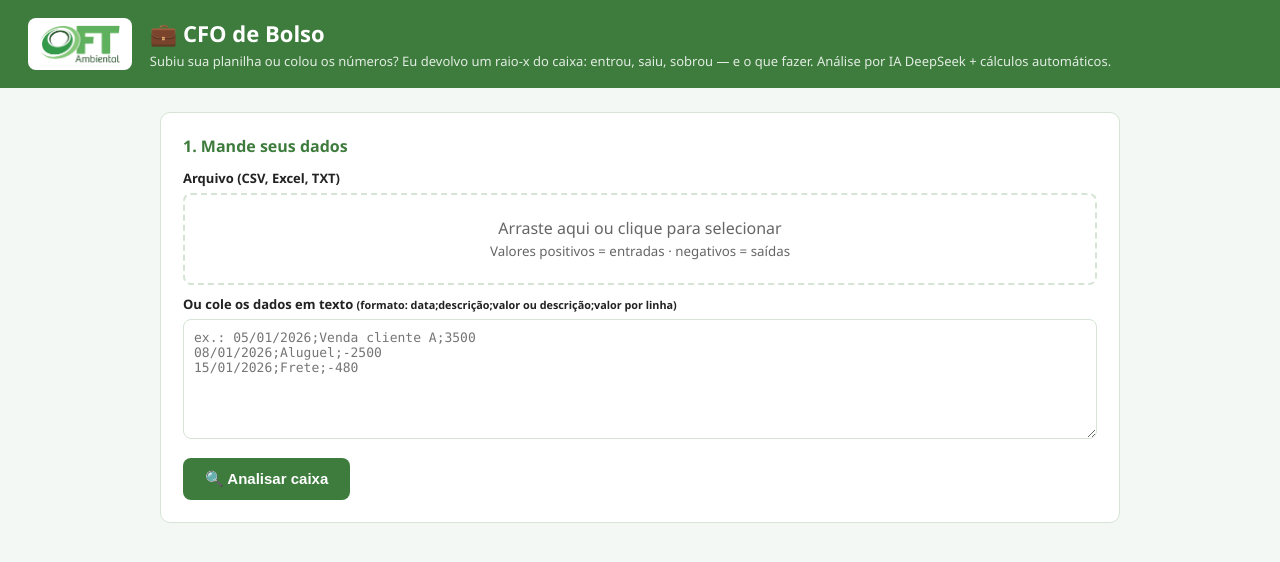
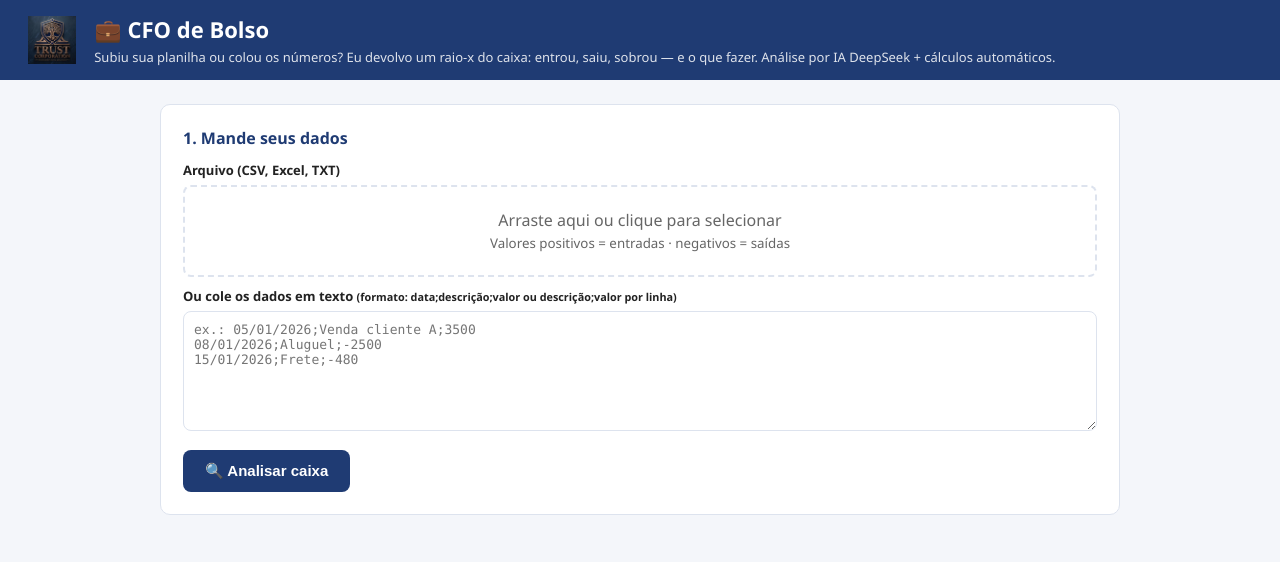
Before and after one commit to Trustcorporation88/finance, a Flask app: page / in a window 1280 px wide. Shown: the top 562 px of the page. Run offline with Flask 3, Linux system fonts and the light colour scheme.

Commit message:
Troca tema para azul e logo da TRUST no site

```diff
--- a/templates/index.html
+++ b/templates/index.html
@@ -6,14 +6,14 @@
 <title>CFO de Bolso — Raio-X do Caixa</title>
 <style>
   :root {
-    --azul: #3E7C3E; --azul2: #5FB15D; --verde: #1E8E3E; --vermelho: #C0392B;
-    --amarelo: #F39C12; --cinza: #555; --bg: #f4f8f4; --borda: #d5e4d5;
+    --azul: #1F3B73; --azul2: #2c53a0; --verde: #1E8E3E; --vermelho: #C0392B;
+    --amarelo: #F39C12; --cinza: #555; --bg: #f4f6fa; --borda: #dde3ee;
   }
   * { box-sizing: border-box; margin: 0; padding: 0; }
   body { font-family: 'Segoe UI', Calibri, sans-serif; background: var(--bg); color: #222; }
-  header { background: var(--azul); color: #fff; padding: 18px 28px; display: flex; align-items: center; gap: 18px; }
-  header .logo { background: #fff; border-radius: 8px; padding: 6px 12px; height: 52px; display: flex; align-items: center; }
-  header .logo img { height: 38px; width: auto; }
+  header { background: var(--azul); color: #fff; padding: 14px 28px; display: flex; align-items: center; gap: 18px; }
+  header .logo { height: 52px; display: flex; align-items: center; }
+  header .logo img { height: 48px; width: auto; }
   header h1 { font-size: 22px; }
   header p { font-size: 13px; opacity: .85; margin-top: 4px; }
   main { max-width: 1000px; margin: 24px auto; padding: 0 20px; }
@@ -21,7 +21,7 @@
   .card h2 { font-size: 16px; color: var(--azul); margin-bottom: 12px; }
   label { font-size: 13px; font-weight: 600; display: block; margin: 10px 0 6px; }
   .upload-box { border: 2px dashed var(--borda); border-radius: 8px; padding: 22px; text-align: center; color: #666; transition: .2s; cursor: pointer; }
-  .upload-box.drag { border-color: var(--azul2); background: #eef7ee; }
+  .upload-box.drag { border-color: var(--azul2); background: #eef3fb; }
   textarea { width: 100%; min-height: 120px; border: 1px solid var(--borda); border-radius: 8px; padding: 10px; font-size: 13px; font-family: Consolas, monospace; resize: vertical; }
   .btn { background: var(--azul); color: #fff; border: 0; padding: 12px 22px; font-size: 15px; font-weight: 600; border-radius: 8px; cursor: pointer; margin-top: 14px; }
   .btn:hover { background: var(--azul2); }
@@ -57,7 +57,7 @@
 </head>
 <body>
 <header>
-  <div class="logo"><img src="/static/logo-first.png" alt="First Ambiental"></div>
+  <div class="logo"><img src="/static/logo-trust.png" alt="Trust"></div>
   <div>
     <h1>💼 CFO de Bolso</h1>
     <p>Subiu sua planilha ou colou os números? Eu devolvo um raio-x do caixa: entrou, saiu, sobrou — e o que fazer. Análise por IA DeepSeek + cálculos automáticos.</p>
```
Also changed, not shown: Logo azul TRUST.jpg (added), static/logo-first.png (deleted), static/logo-trust.png (added).
